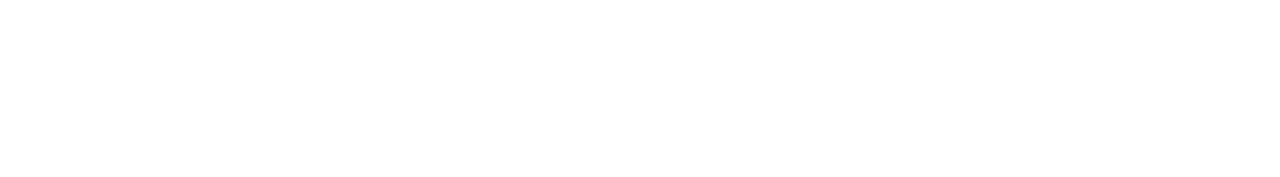
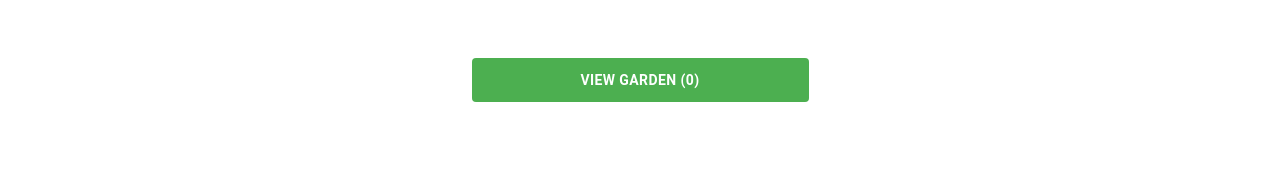
Before and after one commit to developing-human/planting-life, a React (Create React App) app in the folder frontend/: page / in a window 1280 px wide. Shown: the part 483-660 px from the top of the page. Built offline with nearby package versions, Linux system fonts and the light colour scheme.

Commit message:
Some updates for /gardens page

```diff
--- a/frontend/src/components/ConditionsForm/ConditionsForm.js
+++ b/frontend/src/components/ConditionsForm/ConditionsForm.js
@@ -1,4 +1,4 @@
-import { useState, useRef } from "react";
+import { useState, useRef, useEffect } from "react";
 
 // components
 import DropdownSelect from "../DropdownSelect/DropdownSelect";
@@ -47,6 +47,17 @@
     return {...prev, moisture: newValue};
   });
 
+  // On page load, set the default values in the search criteria
+  useEffect(() => {
+    setSearchCriteria((prev) => {
+      return {
+        zip: prev.zip || "",
+        shade: prev.shade || defaultShade,
+        moisture: prev.moisture || defaultMoisture
+      }
+    })
+  }, [setSearchCriteria, defaultShade, defaultMoisture]);
+
   const handleSubmit = async (event) => {
     event.preventDefault();
     setExpanded(false);
@@ -57,8 +68,6 @@
     setLoading(true);
     setError(null);
     setInfoMessage(null);
-
-    console.log("Search criteria: " + JSON.stringify(searchCriteria));
 
     // A brief delay on this helps it scroll nicely, since the accordion will
     // have collapsed.
--- a/frontend/src/pages/Home/Home.js
+++ b/frontend/src/pages/Home/Home.js
@@ -11,7 +11,7 @@
 import Button from "@mui/material/Button";
 import "./Home.css";
 
-import { Link } from "react-router-dom";
+import { Link, useNavigate } from "react-router-dom";
 
 const Home = ({
   plants, setPlants,
@@ -34,6 +34,30 @@
 
   const onMoreClick = () => {
     setMaxPlantsToDisplay((oldMax) => oldMax + 12);
+  };
+
+  const navigate = useNavigate();
+  const onViewGardenClick = () => {
+    console.log("hi mom", JSON.stringify(searchCriteria));
+    fetch(`${process.env.REACT_APP_URL_PREFIX}/gardens`, {
+      method: 'POST',
+      headers: {
+        'Content-Type': 'application/json',
+      },
+      body: JSON.stringify({
+        zipcode: searchCriteria.zip,
+        shade: searchCriteria.shade,
+        moisture: searchCriteria.moisture,
+        plant_ids: selectedPlants.map((p) => p.id)
+      })
+    })
+    .then(response => response.json())
+    .then(data => {
+      //TODO: Pass nurseries, search criteria, region_name, zipcode, read_id
+      navigate(`gardens/${data.write_id}`, {state: {plants: selectedPlants}});
+    })
+    //TODO: Better error handling?
+    .catch(error => console.error("Error:", error));
   };
 
   return (
@@ -88,13 +112,19 @@
           }
       </div>
       <div className="button-container">
-          {showGardenButton &&
             <Link to="/gardens" state={{plants: selectedPlants}}>
                 <Button className="garden-button"
                         type="submit">
-                  View Selected ({selectedPlants.length})
+                  View Garden ({selectedPlants.length})
                 </Button>
             </Link>
+
+          {showGardenButton &&
+            <Button className="garden-button"
+                    type="submit"
+                    onClick={onViewGardenClick}>
+              View Garden ({selectedPlants.length})
+            </Button>
           }
       </div>
 
```
